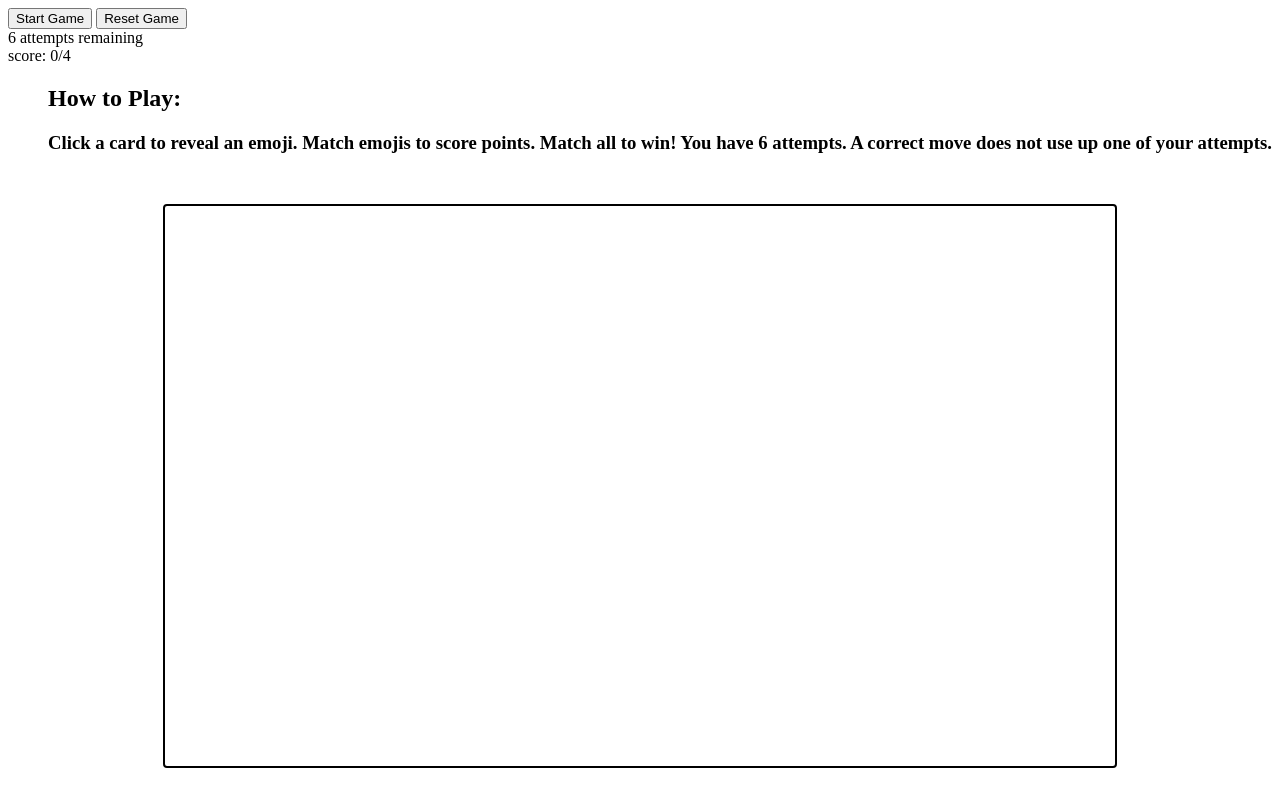
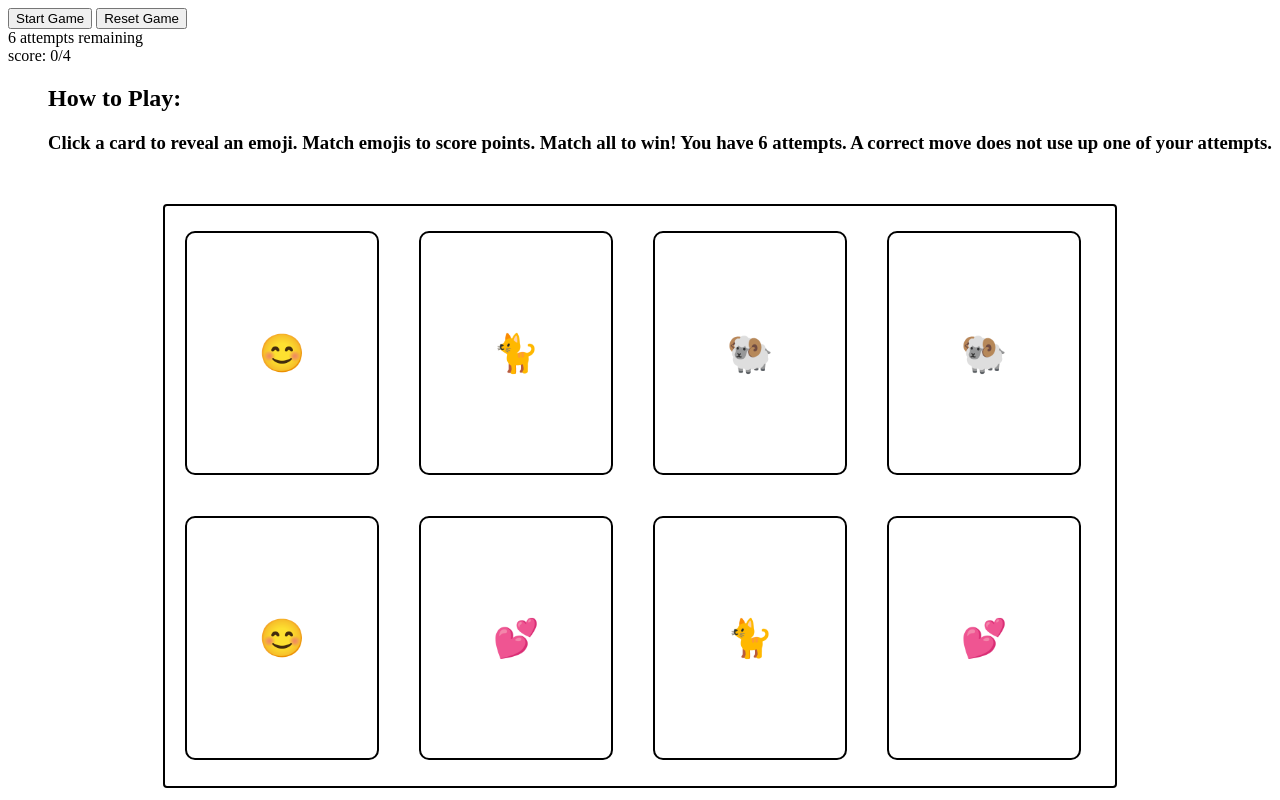
Before and after one commit to FarisAbdulsalam/concentration, a plain HTML site: page index.html in a window 1280 px wide. Both pictures are taken after a click on the button "Start Game". Drawn offline with Linux system fonts and the light colour scheme.

Commit message:
added board generation

```diff
--- a/css/style.css
+++ b/css/style.css
@@ -6,27 +6,34 @@
     display: block;
 }
 
-.gameBoard{
+#board{
     margin: 0 auto;
     margin-top: 50px;
     border: 2px solid black;
     border-radius: 4px;
     display: flex;
     flex-wrap: wrap;
-    flex-direction: row;
     padding: 5px 0;
     width: 950px;
-    height: 550px;
+    height: 570px;
 }
 
-#card {
+.card {
     display: flex;
     border: 2px solid black;
     width: 150px;
+    height: 200px;
     padding: 20px;
     margin: 20px;
     border-radius: 10px;
     justify-content: center;
     align-items: center;
+    flex-direction: row;
+    flex-wrap: wrap;
     font-size: 28pt;
+    cursor: pointer;
 }
+
+.cardBack {
+    color: gray;
+}
--- a/js/app.js
+++ b/js/app.js
@@ -16,7 +16,7 @@
 // 5. a function that compares two cards and adjusts attempts and score accordingly
 
 /*-------------- Constants -------------*/
-const emojiArr = ["🐏", "🐏", "💕", "💕", "😊", "😊", "🐈", "🐈"]
+const emojiArr = ["🐏", "💕", "😊", "🐈"]
 const numOfCards = 8;
 const winningScore = 4;
 
@@ -48,8 +48,8 @@ const initialize = () => {
         score.classList.remove('hidden');
         moves.classList.add('show');
         score.classList.add('show');
-        shuffle(emojiArr);
         console.log(emojiArr);
+        generateBoard();
     }
 }
 
@@ -65,6 +65,26 @@ const shuffle = (arr) => {
     return arr.sort(() => Math.random() - 0.5);
 }
 
+const generateBoard = () => {
+    let cardArr = [];
+    for(let i = 0; i < emojiArr.length; i++){
+        let card1 = document.createElement('div');
+        let card2 = document.createElement('div');
+        card1.textContent = emojiArr[i];
+        card1.classList.add('card');
+        card1.classList.add('cardBack');
+        card2.textContent = emojiArr[i];
+        card2.classList.add('card');
+        card2.classList.add('cardBack');
+        cardArr.push(card1);
+        cardArr.push(card2);
+    }
+    let shuffled = shuffle(cardArr);
+    shuffled.forEach(card => {
+        board.appendChild(card)
+    })
+}
+
 /*----------- Event Listeners ----------*/
 startGameElement.addEventListener('click', initialize);
 resetGameElement.addEventListener('click', reset);
```
